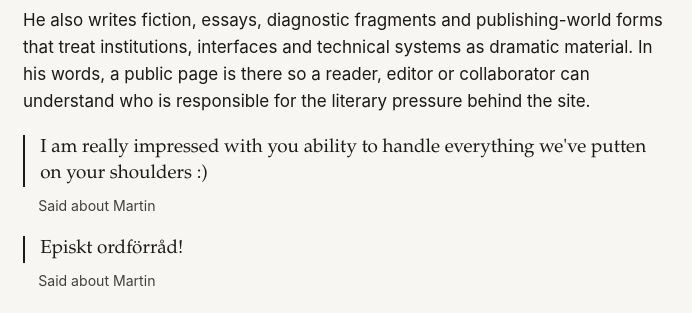
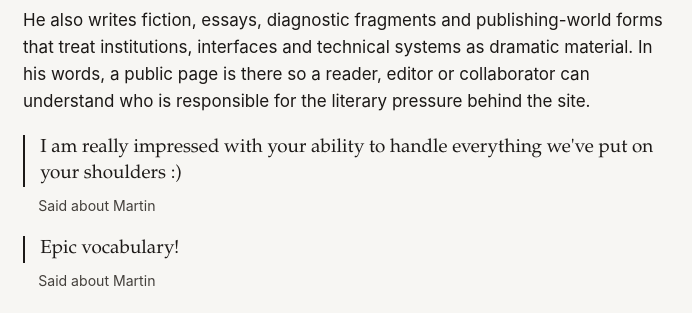
Before and after one commit to evergreenvulcano/martin-nygren, a plain HTML site: page index.html in a window 1280 px wide. Shown: the part 1600-1913 px from the top of the page, 297-989 px from the left. Drawn offline with Linux system fonts and the light colour scheme.

Commit message:
Correct and translate the About quotes
English and Swedish each get their own wording, with the spelling fixed and the attributions left as they are.

Co-authored-by: evergreenvulcano <evergreenvulcano@users.noreply.github.com>

```diff
--- a/index.html
+++ b/index.html
@@ -80,13 +80,13 @@
           <p>He also writes fiction, essays, diagnostic fragments and publishing-world forms that treat institutions, interfaces and technical systems as dramatic material. In his words, a public page is there so a reader, editor or collaborator can understand who is responsible for the literary pressure behind the site.</p>
           <figure class="quote">
             <blockquote>
-              <p>I am really impressed with you ability to handle everything we've putten on your shoulders :)</p>
+              <p>I am really impressed with your ability to handle everything we've put on your shoulders :)</p>
             </blockquote>
             <figcaption>Said about Martin</figcaption>
           </figure>
           <figure class="quote">
             <blockquote>
-              <p>Episkt ordförråd!</p>
+              <p>Epic vocabulary!</p>
             </blockquote>
             <figcaption>Said about Martin</figcaption>
           </figure>
@@ -275,7 +275,7 @@
           <p>Han skriver också fiktion, essäer, diagnostiska fragment och former från förlagsvärlden, som behandlar institutioner, gränssnitt och tekniska system som dramatiskt material. Med hans egna ord finns en offentlig sida där för att en läsare, redaktör eller samarbetspartner ska kunna förstå vem som bär det litterära trycket bakom sajten.</p>
           <figure class="quote">
             <blockquote>
-              <p>I am really impressed with you ability to handle everything we've putten on your shoulders :)</p>
+              <p>Jag är verkligen imponerad av din förmåga att hantera allt vi har lagt på dina axlar :)</p>
             </blockquote>
             <figcaption>Sagt om Martin</figcaption>
           </figure>
```
